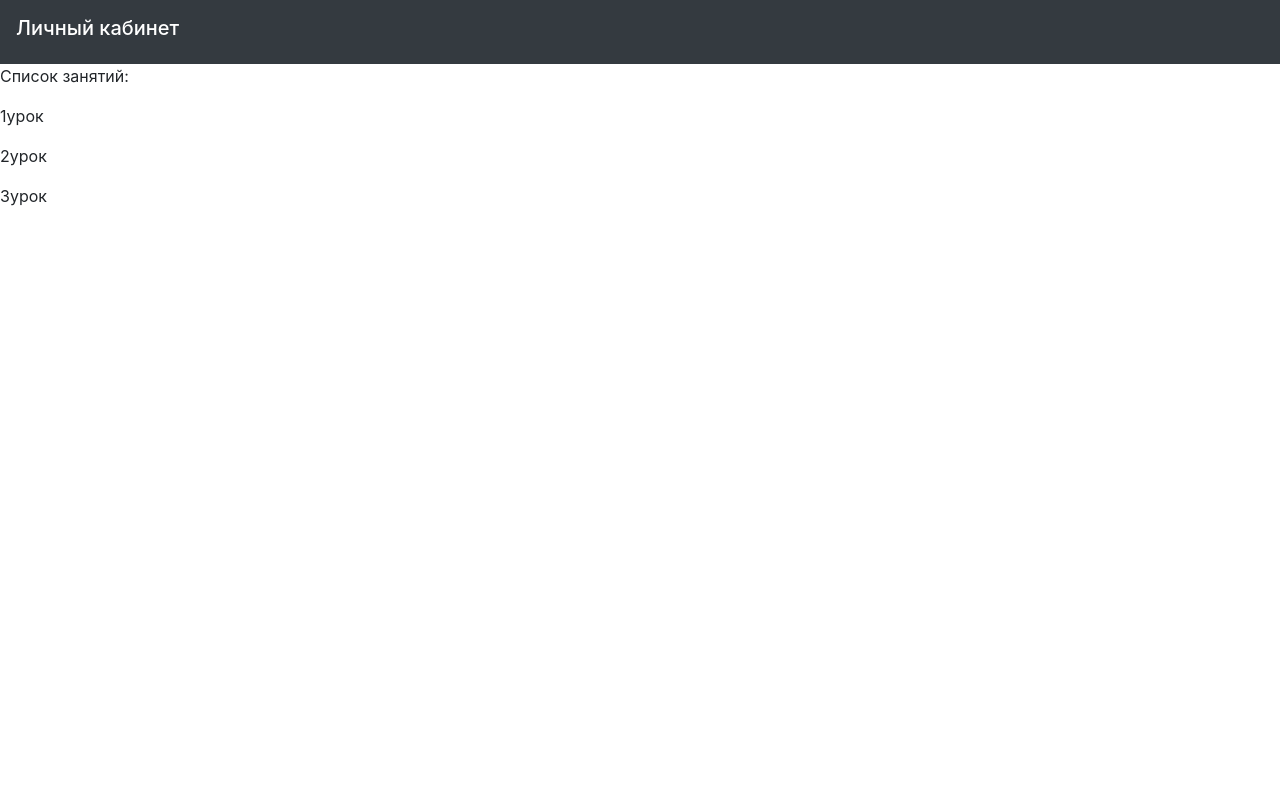
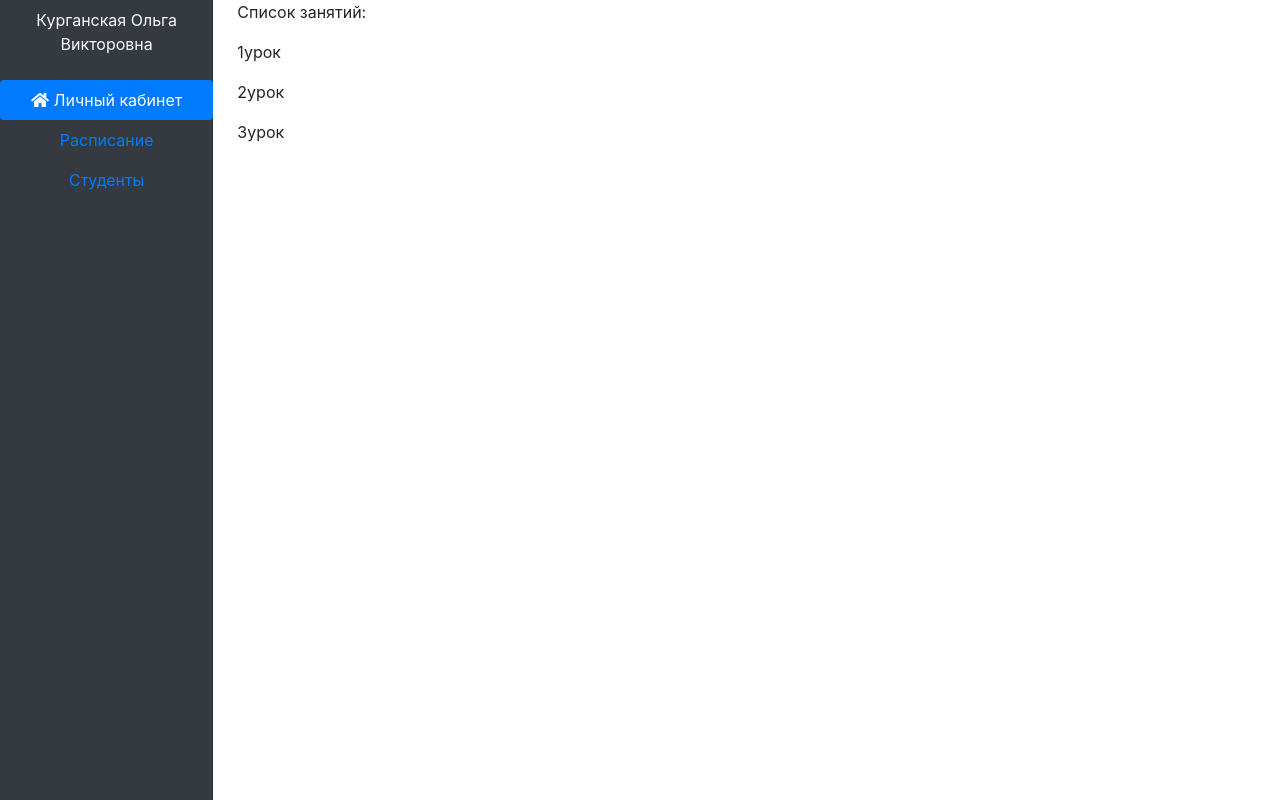
Before and after one commit to ConfickerVik/ARM, a Django app: page /cabinet/ in a window 1280 px wide. Run offline with Django 3.2, Linux system fonts and the light colour scheme; some libraries are stand-ins or nearby versions.

Commit message:
make some navbar + connect fontAwsome

```diff
--- a/KRPS/templates/base.html
+++ b/KRPS/templates/base.html
@@ -2,12 +2,8 @@
 <html>
 <head>
     <meta charset="UTF-8">
-    <link
-        rel="stylesheet"
-        href="https://stackpath.bootstrapcdn.com/bootstrap/4.4.1/css/bootstrap.min.css"
-        integrity="sha384-Vkoo8x4CGsO3+Hhxv8T/Q5PaXtkKtu6ug5TOeNV6gBiFeWPGFN9MuhOf23Q9Ifjh"
-        rossorigin="anonymous">
-
+    <link rel="stylesheet" href="https://stackpath.bootstrapcdn.com/bootstrap/4.4.1/css/bootstrap.min.css">
+    <link rel="stylesheet" href="https://cdnjs.cloudflare.com/ajax/libs/font-awesome/5.11.2/css/all.css" integrity="sha256-46qynGAkLSFpVbEBog43gvNhfrOj+BmwXdxFgVK/Kvc=" crossorigin="anonymous" />
     <title>АРМ</title>
 </head>
 
--- a/KRPS/templates/cabinet/layout.html
+++ b/KRPS/templates/cabinet/layout.html
@@ -1,10 +1,33 @@
 {% extends 'base.html' %}
 
 {% block page %}
-    {% include 'cabinet/nav.html' %}
 
-    {% block content %}
+<style>
+    .sidebar {
+        position: fixed;
+        top: 0;
+        bottom: 0;
+        left: 0;
+        z-index: 100; /* Behind the navbar */
+        padding: 48px 0 0; /* Height of navbar */
+        box-shadow: inset -1px 0 0 rgba(0, 0, 0, .1);
+    }
+</style>
 
-    {% endblock %}
+
+<div class="container-fluid">
+    <div class="row">
+        <nav class="col-md-2 p-0 bg-dark sidebar">
+            {% include 'cabinet/navbar.html' %}
+        </nav>
+
+        <main role="main" class="col-md-10 ml-sm-auto col-lg-10 px-4">
+            {% block content %}
+            {% endblock %}
+        </main>
+
+    </div>
+</div>
+
 
 {% endblock %}
--- a/KRPS/templates/cabinet/nav.html
+++ /dev/null
@@ -1,3 +0,0 @@
-<nav class="navbar navbar-dark bg-dark">
-    <h4 class="navbar-brand">Личный кабинет</h4>
-</nav>
--- /dev/null
+++ b/KRPS/templates/cabinet/navbar.html
@@ -0,0 +1,12 @@
+    <p class="text-light p-2 text-center">Курганская Ольга Викторовна</p>
+    <ul class="nav nav-pills nav-fill flex-column">
+      <li class="nav-item">
+        <a class="nav-link active" href="#"><i class="fas fa-home"></i> Личный кабинет</a>
+      </li>
+      <li class="nav-item">
+        <a class="nav-link" href="#">Расписание</a>
+      </li>
+      <li class="nav-item">
+        <a class="nav-link" href="#">Студенты</a>
+      </li>
+    </ul>
```
